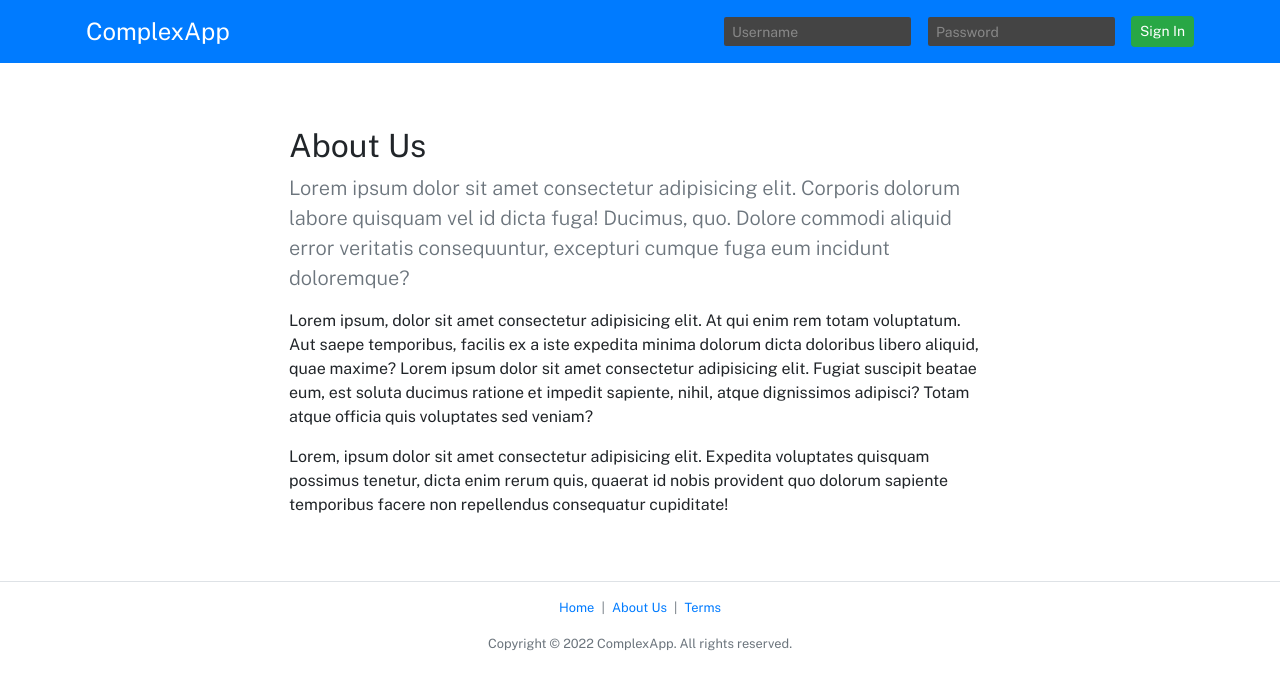
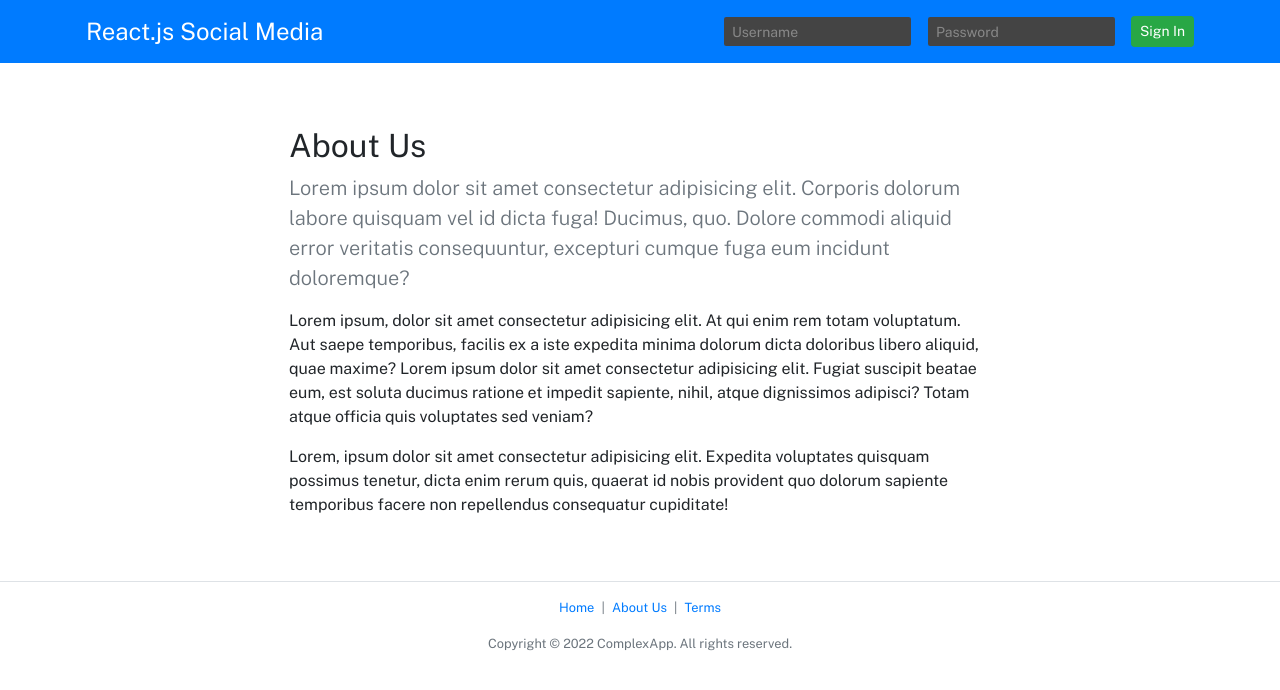
Before and after one commit to mahyarErshad/Social-Media-With-React, a React (Create React App) app: page /about in a window 1280 px wide. Shown: the top 690 px of the page. Built offline with nearby package versions, Linux system fonts and the light colour scheme.

Commit message:
added Container for Main area

```diff
--- a/src/components/Header/index.jsx
+++ b/src/components/Header/index.jsx
@@ -1,4 +1,5 @@
-import React from 'react'
+import React from "react";
+import { Link } from "react-router-dom";
 
 function Header() {
   return (
@@ -6,9 +7,9 @@ function Header() {
       <header className="header-bar bg-primary mb-3">
         <div className="container d-flex flex-column flex-md-row align-items-center p-3">
           <h4 className="my-0 mr-md-auto font-weight-normal">
-          <a href="/" className="text-white">
-            ComplexApp
-          </a>
+            <Link to="/" className="text-white">
+              React.js Social Media
+            </Link>
           </h4>
           <form className="mb-0 pt-2 pt-md-0">
             <div className="row align-items-center">
@@ -26,7 +27,7 @@ function Header() {
         </div>
       </header>
     </>
-  )
+  );
 }
 
-export default Header
+export default Header;
--- a/src/components/Main/About/index.jsx
+++ b/src/components/Main/About/index.jsx
@@ -1,13 +1,14 @@
 import React from "react";
+import Container from "../Container";
 
 function About() {
   return (
-    <div className="container container--narrow py-md-5">
+    <Container>
       <h2>About Us</h2>
       <p className="lead text-muted">Lorem ipsum dolor sit amet consectetur adipisicing elit. Corporis dolorum labore quisquam vel id dicta fuga! Ducimus, quo. Dolore commodi aliquid error veritatis consequuntur, excepturi cumque fuga eum incidunt doloremque?</p>
       <p>Lorem ipsum, dolor sit amet consectetur adipisicing elit. At qui enim rem totam voluptatum. Aut saepe temporibus, facilis ex a iste expedita minima dolorum dicta doloribus libero aliquid, quae maxime? Lorem ipsum dolor sit amet consectetur adipisicing elit. Fugiat suscipit beatae eum, est soluta ducimus ratione et impedit sapiente, nihil, atque dignissimos adipisci? Totam atque officia quis voluptates sed veniam?</p>
       <p>Lorem, ipsum dolor sit amet consectetur adipisicing elit. Expedita voluptates quisquam possimus tenetur, dicta enim rerum quis, quaerat id nobis provident quo dolorum sapiente temporibus facere non repellendus consequatur cupiditate!</p>
-    </div>
+    </Container>
   );
 }
 
--- /dev/null
+++ b/src/components/Main/Container/index.jsx
@@ -0,0 +1,11 @@
+import React from 'react'
+
+function Container(props) {
+  return (
+    <div className={"container py-md-5 "+ (props.wide ? "" : "container--narrow")}>
+        {props.children}
+    </div>
+  )
+}
+
+export default Container
--- a/src/components/Main/GuestLogin/index.jsx
+++ b/src/components/Main/GuestLogin/index.jsx
@@ -1,8 +1,9 @@
 import React from "react";
+import Container from "../Container";
 
 function Main() {
   return (
-    <div className="container py-md-5">
+    <Container wide={true}>
       <div className="row align-items-center">
         <div className="col-lg-7 py-3 py-md-5">
           <h1 className="display-3">Remember Writing?</h1>
@@ -34,7 +35,7 @@ function Main() {
           </form>
         </div>
       </div>
-    </div>
+    </Container>
   );
 }
 
--- a/src/components/Main/Terms/index.jsx
+++ b/src/components/Main/Terms/index.jsx
@@ -1,15 +1,16 @@
 import React from "react";
+import Container from "../Container";
 
 function index() {
   return (
-      <div className="container container--narrow py-md-5">
+      <Container>
         <h2>Our Terms &amp; Conditions</h2>
         <p className="lead text-muted">Lorem ipsum dolor sit amet consectetur adipisicing elit. Corporis dolorum labore quisquam vel id dicta fuga! Ducimus, quo. Dolore commodi aliquid error veritatis consequuntur, excepturi cumque fuga eum incidunt doloremque?</p>
         <p>Lorem ipsum, dolor sit amet consectetur adipisicing elit. At qui enim rem totam voluptatum. Aut saepe temporibus, facilis ex a iste expedita minima dolorum dicta doloribus libero aliquid, quae maxime? Lorem ipsum dolor sit amet consectetur adipisicing elit. Fugiat suscipit beatae eum, est soluta ducimus ratione et impedit sapiente, nihil, atque dignissimos adipisci? Totam atque officia quis voluptates sed veniam?</p>
         <p>Lorem, ipsum dolor sit amet consectetur adipisicing elit. Expedita voluptates quisquam possimus tenetur, dicta enim rerum quis, quaerat id nobis provident quo dolorum sapiente temporibus facere non repellendus consequatur cupiditate!</p>
         <h3>Details</h3>
         <p>Lorem ipsum dolor sit amet consectetur adipisicing elit. Quae laboriosam distinctio atque sint earum? Temporibus, voluptas aspernatur aliquam nisi sed harum laborum, nemo odio animi officia quisquam. Veniam, natus reprehenderit.</p>
-      </div>
+      </Container>
   );
 }
 
```
Lines whose indentation alone changed are shown as unchanged.
